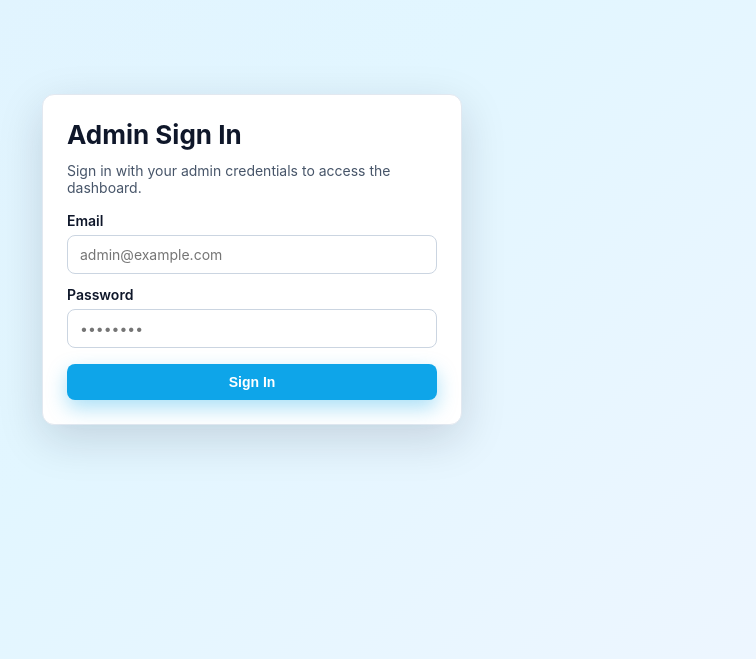
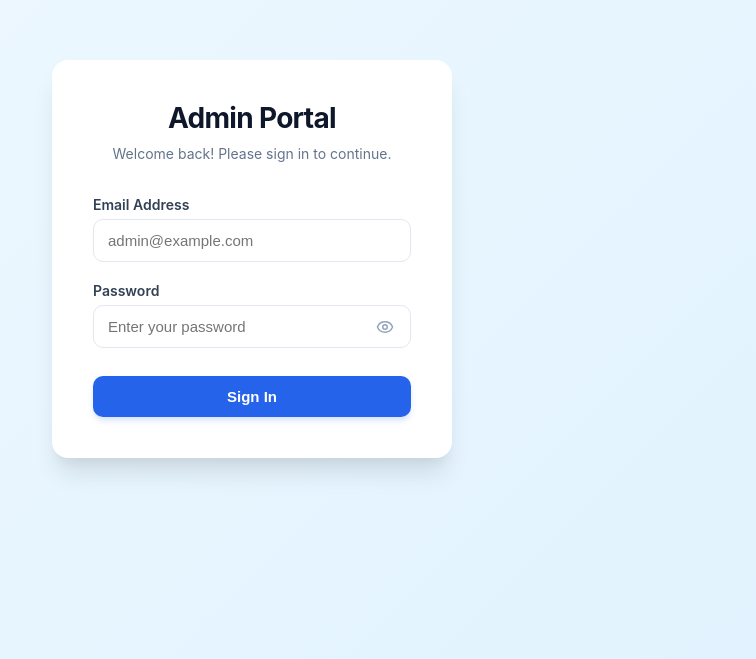
Before and after one commit to gohypedevelopers-stack/admin-dashboard, a React (Vite) app: page /admin-signin in a window 1280 px wide. Shown: the part 141-800 px from the top of the page, without its empty margins (388-1144 px from the left). Built offline with nearby package versions, Linux system fonts and the light colour scheme.

Commit message:
feat: add admin sign-in page with form handling, authentication logic, and UI.

```diff
--- a/src/pages/Auth/AdminSignIn.jsx
+++ b/src/pages/Auth/AdminSignIn.jsx
@@ -1,15 +1,17 @@
 import React, { useEffect, useState } from 'react';
 import { useNavigate } from 'react-router-dom';
-import { AlertCircle, Loader2 } from 'lucide-react';
+import { AlertCircle, Loader2, Eye, EyeOff } from 'lucide-react';
 import { buildApiUrl, setAdminToken } from '../../utils/api';
 import { useAuth } from '../../context/AuthContext';
 
 const AdminSignIn = () => {
   const navigate = useNavigate();
-  const { login, isAuthenticated } = useAuth();
+  const { isAuthenticated } = useAuth();
   const [formData, setFormData] = useState({ email: '', password: '' });
   const [error, setError] = useState('');
   const [loading, setLoading] = useState(false);
+  const [showPassword, setShowPassword] = useState(false);
+  const [focusedField, setFocusedField] = useState(null);
 
   const handleChange = (e) => {
     const { name, value } = e.target;
@@ -53,10 +55,6 @@ const AdminSignIn = () => {
         setAdminToken(token);
       }
 
-      // Token is already set via setAdminToken(token) above.
-      // The AuthContext will pick up the token on next render via initAuth.
-      // Navigation will happen automatically via the useEffect that watches isAuthenticated.
-      // Force a page reload to trigger AuthContext re-init with the new token
       window.location.href = '/';
     } catch (err) {
       setError(err?.message || 'Unable to sign in. Please try again.');
@@ -66,51 +64,84 @@ const AdminSignIn = () => {
   };
 
   return (
-    <div style={pageStyle}>
-      <div style={cardStyle}>
-        <h1 style={titleStyle}>Admin Sign In</h1>
-        <p style={subtitleStyle}>Sign in with your admin credentials to access the dashboard.</p>
+    <div style={styles.page}>
+      <div style={styles.card}>
+        <div style={styles.header}>
+          <h1 style={styles.title}>Admin Portal</h1>
+          <p style={styles.subtitle}>Welcome back! Please sign in to continue.</p>
+        </div>
 
         {error && (
-          <div style={errorBoxStyle}>
-            <AlertCircle size={18} />
+          <div style={styles.errorBox}>
+            <AlertCircle size={18} style={{ flexShrink: 0 }} />
             <span>{error}</span>
           </div>
         )}
 
-        <form onSubmit={handleSubmit} style={{ display: 'grid', gap: 12 }}>
-          <label style={labelStyle}>
-            Email
+        <form onSubmit={handleSubmit} style={styles.form}>
+          <div style={styles.fieldGroup}>
+            <label style={styles.label}>Email Address</label>
+            <div style={{
+              ...styles.inputWrapper,
+              borderColor: focusedField === 'email' ? '#2563eb' : '#e2e8f0',
+              boxShadow: focusedField === 'email' ? '0 0 0 3px rgba(37, 99, 235, 0.1)' : 'none'
+            }}>
               <input
                 type="email"
                 name="email"
                 value={formData.email}
                 onChange={handleChange}
-              style={inputStyle}
+                onFocus={() => setFocusedField('email')}
+                onBlur={() => setFocusedField(null)}
+                style={styles.input}
                 placeholder="admin@example.com"
                 autoComplete="email"
                 required
               />
-          </label>
+            </div>
+          </div>
 
-          <label style={labelStyle}>
-            Password
+          <div style={styles.fieldGroup}>
+            <label style={styles.label}>Password</label>
+            <div style={{
+              ...styles.inputWrapper,
+              borderColor: focusedField === 'password' ? '#2563eb' : '#e2e8f0',
+              boxShadow: focusedField === 'password' ? '0 0 0 3px rgba(37, 99, 235, 0.1)' : 'none'
+            }}>
               <input
-              type="password"
+                type={showPassword ? "text" : "password"}
                 name="password"
                 value={formData.password}
                 onChange={handleChange}
-              style={inputStyle}
-              placeholder="••••••••"
+                onFocus={() => setFocusedField('password')}
+                onBlur={() => setFocusedField(null)}
+                style={{ ...styles.input, paddingRight: 40 }}
+                placeholder="Enter your password"
                 autoComplete="current-password"
                 required
               />
-          </label>
+              <button
+                type="button"
+                onClick={() => setShowPassword(!showPassword)}
+                style={styles.eyeButton}
+              >
+                {showPassword ? <EyeOff size={18} /> : <Eye size={18} />}
+              </button>
+            </div>
+          </div>
 
-          <button type="submit" disabled={loading} style={buttonStyle}>
+          <button
+            type="submit"
+            disabled={loading}
+            style={{
+              ...styles.submitButton,
+              opacity: loading ? 0.7 : 1,
+              cursor: loading ? 'not-allowed' : 'pointer'
+            }}
+          >
             {loading ? (
               <>
-                <Loader2 size={16} />
+                <Loader2 size={18} style={styles.spinner} />
                 Signing in...
               </>
             ) : (
@@ -123,86 +154,128 @@ const AdminSignIn = () => {
   );
 };
 
-const pageStyle = {
+const styles = {
+  page: {
     minHeight: '100vh',
     display: 'flex',
     alignItems: 'center',
     justifyContent: 'center',
-  background: 'linear-gradient(135deg, #e0f2fe, #e2f6ff, #eff6ff)',
-  padding: 20
+    background: 'linear-gradient(135deg, #f0f9ff 0%, #e0f2fe 100%)',
+    padding: '20px',
+    fontFamily: '"Inter", -apple-system, BlinkMacSystemFont, "Segoe UI", Roboto, sans-serif'
+  },
+  card: {
+    width: '100%',
+    maxWidth: '400px',
+    background: '#ffffff',
+    borderRadius: '16px',
+    padding: '40px',
+    boxShadow: '0 20px 25px -5px rgba(0, 0, 0, 0.1), 0 10px 10px -5px rgba(0, 0, 0, 0.04)',
+    border: '1px solid rgba(255, 255, 255, 0.5)'
+  },
+  header: {
+    marginBottom: '32px',
+    textAlign: 'center'
+  },
+  title: {
+    margin: '0 0 8px',
+    fontSize: '28px',
+    fontWeight: '700',
+    color: '#0f172a',
+    letterSpacing: '-0.025em'
+  },
+  subtitle: {
+    margin: 0,
+    color: '#64748b',
+    fontSize: '14px',
+    lineHeight: '1.5'
+  },
+  form: {
+    display: 'flex',
+    flexDirection: 'column',
+    gap: '20px'
+  },
+  fieldGroup: {
+    display: 'flex',
+    flexDirection: 'column',
+    gap: '6px'
+  },
+  label: {
+    color: '#334155',
+    fontWeight: '600',
+    fontSize: '14px'
+  },
+  inputWrapper: {
+    position: 'relative',
+    border: '1px solid #e2e8f0',
+    borderRadius: '10px',
+    background: '#ffffff',
+    transition: 'all 0.2s cubic-bezier(0.4, 0, 0.2, 1)',
+  },
+  input: {
+    width: '100%',
+    padding: '12px 14px',
+    borderRadius: '10px',
+    border: 'none',
+    fontSize: '15px',
+    outline: 'none',
+    color: '#1e293b',
+    background: 'transparent'
+  },
+  eyeButton: {
+    position: 'absolute',
+    right: '12px',
+    top: '50%',
+    transform: 'translateY(-50%)',
+    background: 'none',
+    border: 'none',
+    padding: '4px',
+    cursor: 'pointer',
+    color: '#94a3b8',
+    display: 'flex',
+    alignItems: 'center',
+    justifyContent: 'center',
+    transition: 'color 0.2s'
+  },
+  submitButton: {
+    marginTop: '8px',
+    padding: '12px',
+    borderRadius: '10px',
+    border: 'none',
+    background: '#2563eb', // Brand blue
+    color: '#ffffff',
+    fontWeight: '600',
+    fontSize: '15px',
+    display: 'flex',
+    alignItems: 'center',
+    justifyContent: 'center',
+    gap: '8px',
+    transition: 'background-color 0.2s, transform 0.1s',
+    boxShadow: '0 4px 6px -1px rgba(37, 99, 235, 0.2)'
+  },
+  errorBox: {
+    display: 'flex',
+    alignItems: 'center',
+    gap: '10px',
+    padding: '12px 16px',
+    borderRadius: '8px',
+    border: '1px solid #fecaca',
+    background: '#fef2f2',
+    color: '#991b1b',
+    fontSize: '13px',
+    marginBottom: '24px',
+    lineHeight: '1.4'
+  },
+  spinner: {
+    animation: 'spin 1s linear infinite'
+  }
 };
 
-const cardStyle = {
-  width: '100%',
-  maxWidth: 420,
-  background: '#fff',
-  borderRadius: 12,
-  padding: 24,
-  boxShadow: '0 14px 45px rgba(15, 23, 42, 0.15)',
-  border: '1px solid #e2e8f0',
-  display: 'grid',
-  gap: 12
-};
-
-const titleStyle = {
-  margin: 0,
-  fontSize: 26,
-  color: '#0f172a'
-};
-
-const subtitleStyle = {
-  margin: '0 0 4px',
-  color: '#475569',
-  fontSize: 14
-};
-
-const labelStyle = {
-  display: 'grid',
-  gap: 6,
-  color: '#0f172a',
-  fontWeight: 600,
-  fontSize: 14
-};
-
-const inputStyle = {
-  padding: '10px 12px',
-  borderRadius: 8,
-  border: '1px solid #cbd5e1',
-  fontSize: 14,
-  outline: 'none',
-  transition: 'border-color 0.2s',
-  fontFamily: 'inherit'
-};
-
-const buttonStyle = {
-  marginTop: 4,
-  padding: '10px 14px',
-  borderRadius: 8,
-  border: 'none',
-  background: '#0ea5e9',
-  color: '#fff',
-  fontWeight: 700,
-  fontSize: 14,
-  cursor: 'pointer',
-  display: 'inline-flex',
-  alignItems: 'center',
-  gap: 8,
-  justifyContent: 'center',
-  boxShadow: '0 8px 20px rgba(14, 165, 233, 0.35)',
-  transition: 'transform 0.1s, box-shadow 0.1s',
-  opacity: 1
-};
-
-const errorBoxStyle = {
-  display: 'flex',
-  alignItems: 'center',
-  gap: 8,
-  padding: '10px 12px',
-  borderRadius: 8,
-  border: '1px solid #fecaca',
-  background: '#fee2e2',
-  color: '#991b1b',
-  fontSize: 14
-};
+// Add global style for spin animation if not present
+const styleSheet = document.createElement("style");
+styleSheet.innerText = `
+  @keyframes spin { from { transform: rotate(0deg); } to { transform: rotate(360deg); } }
+`;
+document.head.appendChild(styleSheet);
 
 export default AdminSignIn;
```
Lines whose indentation alone changed are shown as unchanged.
